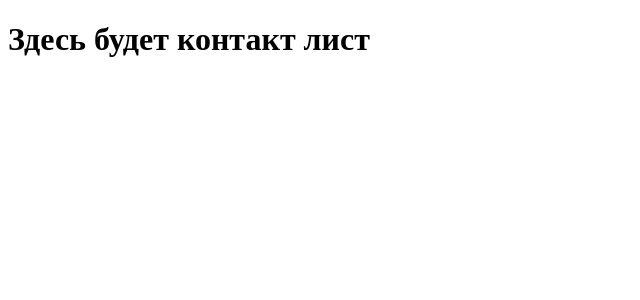
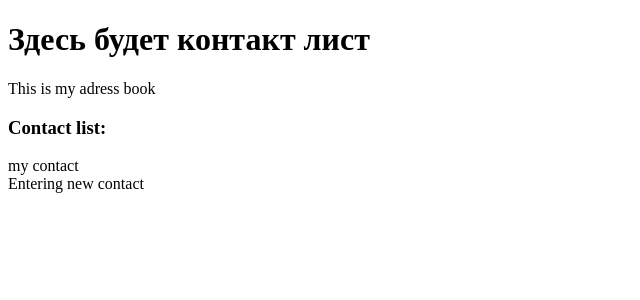
Before and after one commit to Styllerr/Hillel_React, a React (Create React App) app in the folder HomeWork_02/my-app/: page / in a window 1280 px wide. Shown: the top 300 px of the page, without its empty margins (0-640 px from the left). Built offline with nearby package versions, Linux system fonts and the light colour scheme.

Commit message:
start project

```diff
--- a/HomeWork_02/my-app/src/App.js
+++ b/HomeWork_02/my-app/src/App.js
@@ -1,10 +1,12 @@
 import React, { Component } from 'react'
+import Contacts from './Contacts/Contacts'
 
 export default class App extends Component {
   render() {
     return (
       <>
     <h1>Здесь будет контакт лист</h1>
+    <Contacts />
     </>
     )
   }
--- /dev/null
+++ b/HomeWork_02/my-app/src/Contacts/ContactForm.js
@@ -0,0 +1,11 @@
+import React, { Component } from 'react'
+
+export default class ContactForm extends Component {
+    render() {
+        return (
+            <div>
+                Entering new contact
+            </div>
+        )
+    }
+}
--- /dev/null
+++ b/HomeWork_02/my-app/src/Contacts/ContactItem.js
@@ -0,0 +1,11 @@
+import React, { Component } from 'react'
+
+export default class ContactItem extends Component {
+    render() {
+        return (
+            <div>
+                my contact
+            </div>
+        )
+    }
+}
--- /dev/null
+++ b/HomeWork_02/my-app/src/Contacts/ContactList.js
@@ -0,0 +1,13 @@
+import React, { Component } from 'react'
+import ContactItem from './ContactItem'
+
+export default class ContactList extends Component {
+    render() {
+        return (
+            <div>
+                <h3>Contact list:</h3>
+                <ContactItem />
+            </div>
+        )
+    }
+}
--- /dev/null
+++ b/HomeWork_02/my-app/src/Contacts/Contacts.js
@@ -0,0 +1,19 @@
+import React, { Component } from 'react'
+import ContactList from './ContactList'
+import ContactForm from './ContactForm'
+
+export default class Contacts extends Component {
+    render() {
+        return (
+            <>
+            <div>
+                This is my adress book
+            </div>
+            <ContactList />
+            <div>
+                <ContactForm />
+            </div>
+            </>
+        )
+    }
+}
```
